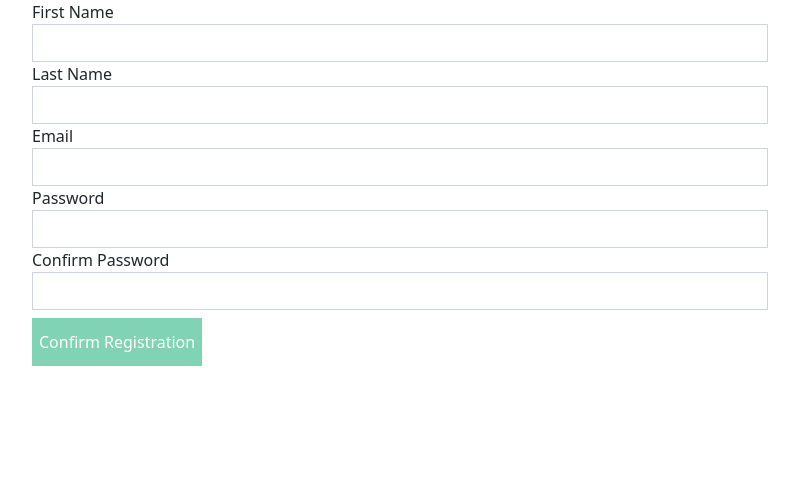
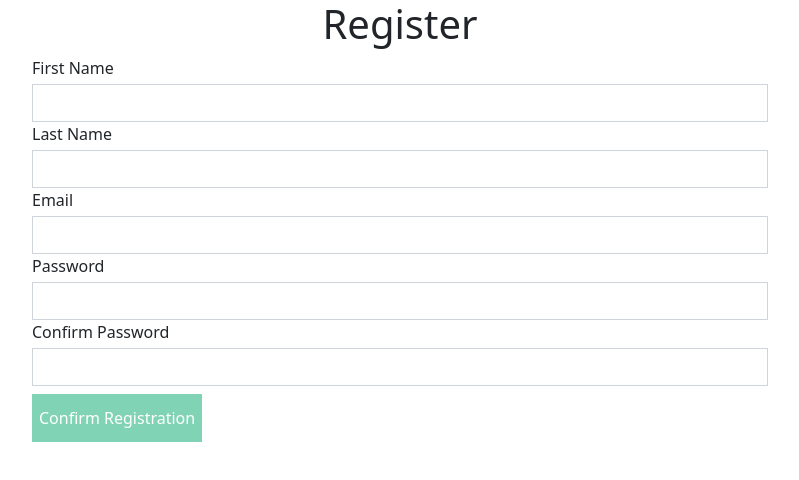
Before and after one commit to CyrusWarner/BugTracker-Angular, an Angular app: page /register in a window 1280 px wide. Shown: the top 480 px of the page, without its empty margins (240-1039 px from the left). Built offline with nearby package versions, Linux system fonts and the light colour scheme.

Commit message:
Added error display for register user form errors.

```diff
--- a/src/app/components/register/register.component.html
+++ b/src/app/components/register/register.component.html
@@ -1,27 +1,31 @@
-<div>
-  <div class="container">
-    <div class="row">
+  <div class="container middle">
+    <div class="row ">
       <div class="col-2"></div>
-      <div class="col-8">
+      <div class="col-8 ">
+        <div class="text-center">
+          <h1 class="form-title">Register</h1>
+        </div>
         <form [formGroup]="registerUserForm" (ngSubmit)="registerUser(registerUserForm.value)" >
           <label>First Name</label>
           <em  class="float-end" *ngIf="firstName?.errors?.required && firstName?.touched">Required</em>
           <div>
-            <input formControlName="firstName" class="form-control shadow-none rounded-0" />
+            <input formControlName="firstName" class="form-control mt-1 shadow-none rounded-0" />
           </div>
           <label>Last Name</label>
           <em class="float-end" *ngIf="lastName?.errors?.required && lastName?.touched">Required</em>
-          <input formControlName="lastName" class="form-control shadow-none rounded-0" />
+          <input formControlName="lastName" class="form-control mt-1 shadow-none rounded-0" />
           <label>Email</label>
-          <input formControlName="email" class="form-control shadow-none rounded-0" />
+          <em  class="float-end" *ngIf="email?.errors?.required && email?.touched">Required</em>
+          <input formControlName="email" class="form-control mt-1 shadow-none rounded-0" />
           <label>Password</label>
-          <input formControlName="password" class="form-control shadow-none rounded-0" />
+          <em  class="float-end" *ngIf="password?.errors?.required && password?.touched">Required</em>
+          <input formControlName="password" class="form-control mt-1 shadow-none rounded-0" />
           <label>Confirm Password</label>
-          <input formControlName="confirmPassword" class="form-control shadow-none rounded-0" />
+          <em  class="float-end" *ngIf="confirmPassword?.errors?.required && confirmPassword?.touched">Required</em>
+          <input formControlName="confirmPassword" class="form-control mt-1 shadow-none rounded-0" />
           <button class="mt-2 form-btn" [disabled]="canSubmitRegisterForm(registerUserForm)" type="submit">Confirm Registration</button>
         </form>
       </div>
       <div class="col-2"></div>
     </div>
   </div>
-</div>
--- a/src/styles.css
+++ b/src/styles.css
@@ -17,3 +17,15 @@ em {
   height: 3em;
 
 }
+
+.form-title {
+  color: #212529;
+}
+
+label {
+  color: #212529;
+}
+
+html {
+  height: 100%;
+}
```
